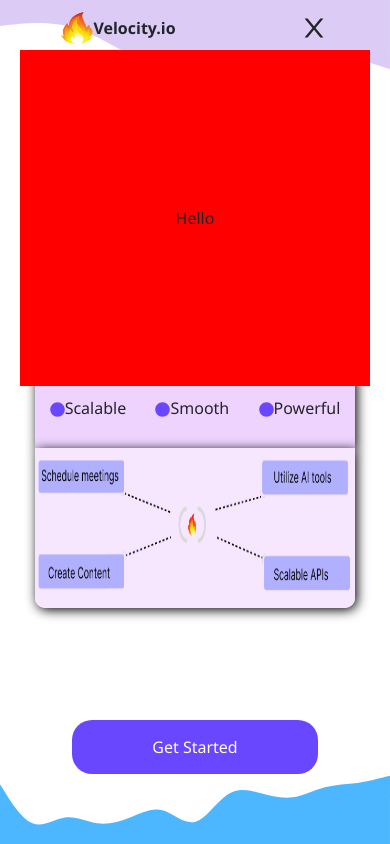
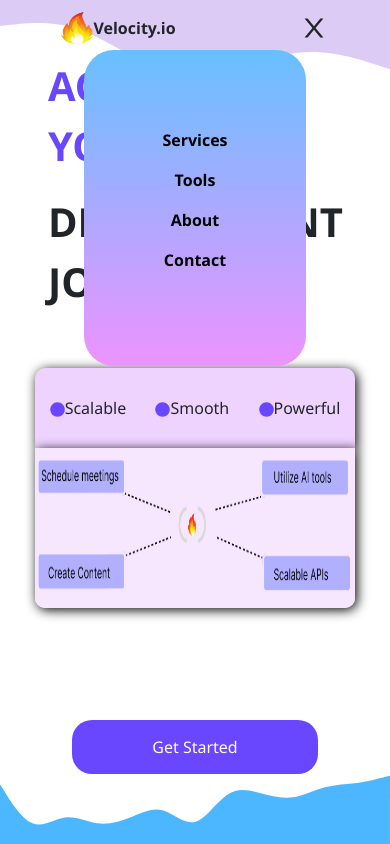
Before and after one commit to SoumyadeepOSD/Velocity, a React (Vite) app: page / in a window 390 px wide. Both pictures are taken after a click on the icon 313 px from the left and 28 px from the top of the page. Shown: the top 844 px of the page. Built offline with nearby package versions, Linux system fonts and the light colour scheme.

Commit message:
Mobile menu-icon done

```diff
--- a/src/Header/header.jsx
+++ b/src/Header/header.jsx
@@ -40,7 +40,13 @@ const Header = () =>
         istap ?
         (<AiOutlineClose size={30} onClick={Tap}/>):
         (<AiOutlineAlignLeft size={30} onClick={Tap}/>)}
-       {istap ? <p style={{position:'absolute', background:'red',padding:'40%', top:50}}>Hello</p>:null}
+       {istap ? <ul className='mobile-menu'>
+          <li><a className='tab' href="">Services</a></li>
+          <li><a className='tab' href="">Tools</a></li>
+          <li><a className='tab' href="#about-container">About</a></li>
+          <li><a className='tab' href="#contact-container">Contact</a></li>
+        </ul>
+        :null}
       </div>
   )
 }
--- a/src/index.css
+++ b/src/index.css
@@ -5,7 +5,8 @@
     --hover-dark-color: #3b22ac;
     --light-color: #EED3FF;
     --ivory-black: #1e1b1b;
-    --sky-color:#68e6ff;
+    --sky-color:#68c0ff;
+    --light-pink: #ed93ff;
 }
 
 .rainbow-bar{
@@ -64,6 +65,7 @@ html{
 .tab{
     text-decoration: none;
     color: black;
+    font-weight: bolder;
 }
 .menu{
     display: flex;
@@ -203,7 +205,21 @@ p.white{
     padding-block: 1rem;
     border-radius: 20px;
 }
-
+.mobile-menu{
+    list-style: none;
+    position: absolute;
+    top: 50px;
+    padding: 20%;
+    border-radius: 30px;
+    display: flex;
+    flex-direction: column;
+    align-items: center;
+    justify-content: space-between;
+    background: linear-gradient(var(--sky-color), var(--light-pink));
+}
+.mobile-menu li{
+    padding-bottom: 1rem;
+}
 @media (max-width: 500px){
     .icons{
         height: 2rem;
```
